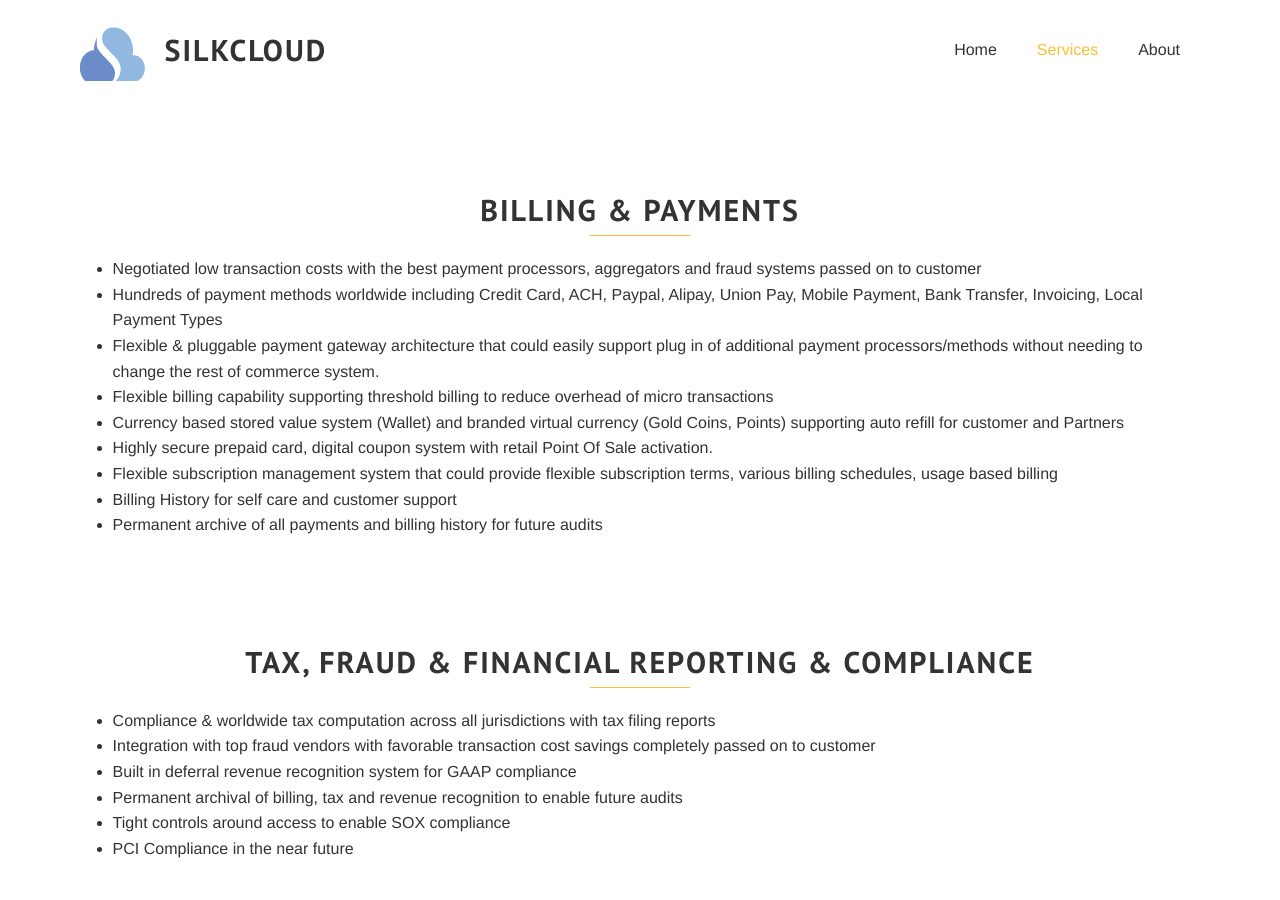
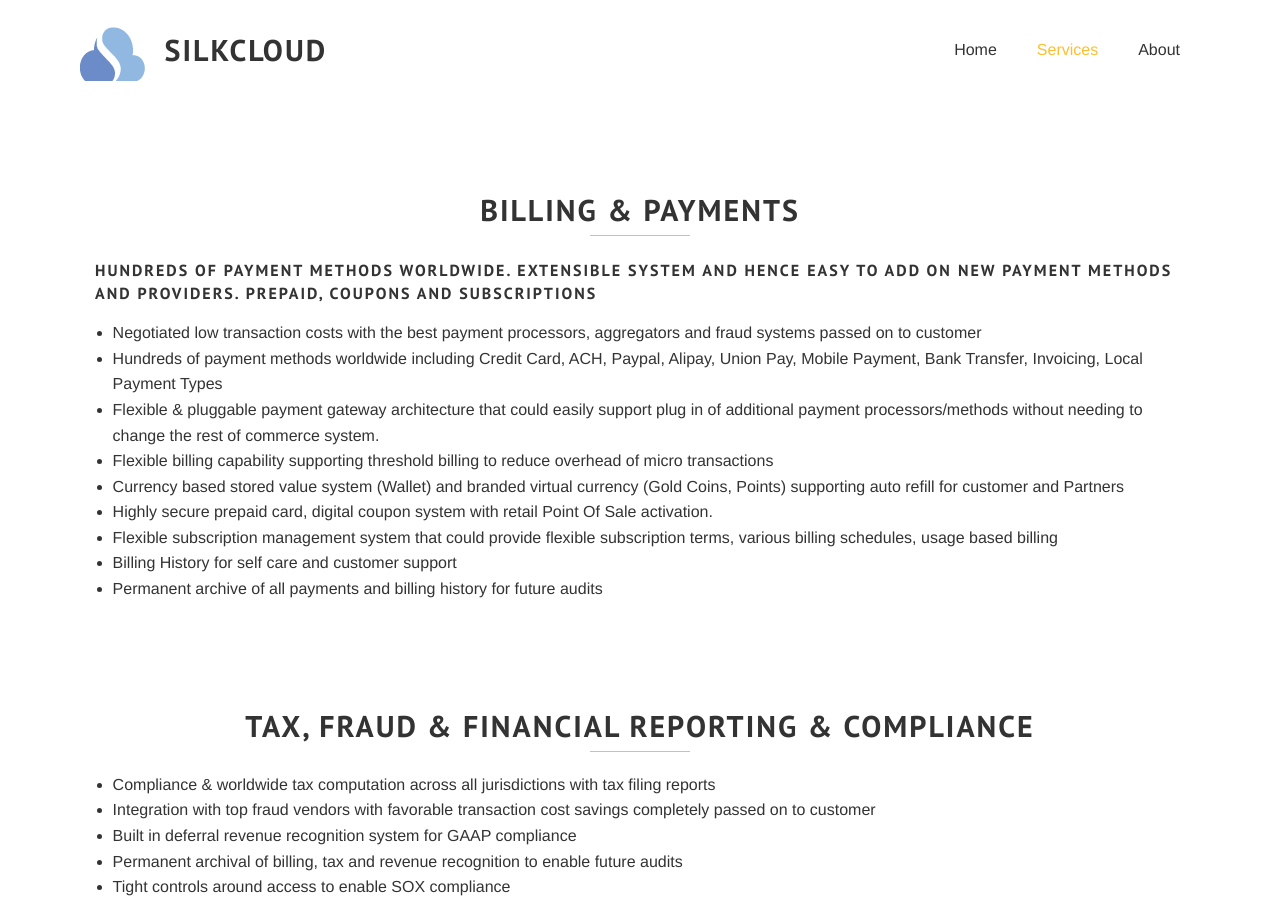
Before and after one commit to jrgallelli/jrgallelli.github.io, a Jekyll site: the page built from services.html, in a window 1280 px wide and 900 px high, scrolled down 2851 px. Built offline with Jekyll 4.4.1, drawn with Linux system fonts in a browser that asks for light colours; some web fonts are replaced; Markdown is read by kramdown in place of the engine named in the settings.

Commit message:
Update services.html

```diff
--- a/services.html
+++ b/services.html
@@ -133,7 +133,7 @@ section_id: services
   <div class='spacing'></div>
   <div class='row'>
     <div class='medium-12 large-12 columns'>
-
+<H4>Hundreds of payment methods worldwide. Extensible system and hence easy to add on new payment methods and providers. Prepaid, Coupons and Subscriptions </H4>
 <ul>
 <li>Negotiated low transaction costs with the best payment processors, aggregators and fraud systems passed on to customer</li>
 <li>Hundreds of payment methods worldwide including Credit Card, ACH, Paypal, Alipay, Union Pay, Mobile Payment, Bank Transfer, Invoicing, Local Payment Types</li>
```
